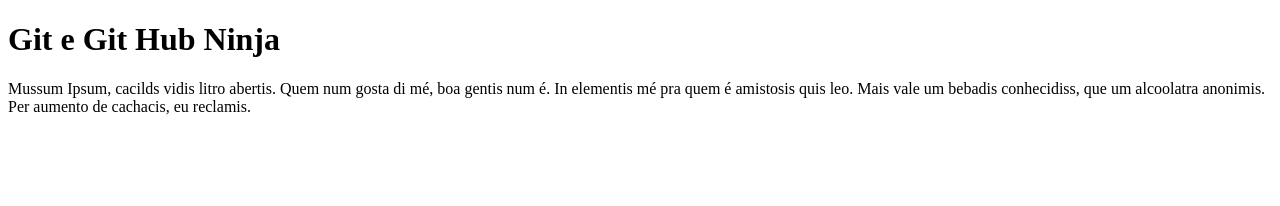
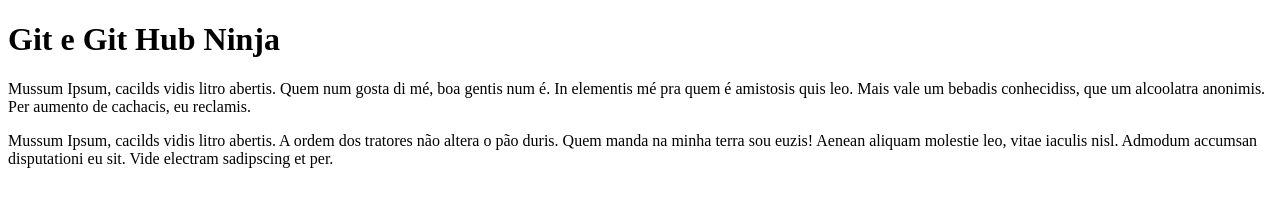
Before and after one commit to mailsonfp/my-project, a website: page index.html in a window 1280 px wide. Drawn offline with Linux system fonts and the light colour scheme.

Commit message:
Testetando a o commit com mensagem e corpo Este é o corpo da mensagem de commit quando é utlizado o git commit sem -m ... porém não faz sentido eu acho

```diff
--- a/index.html
+++ b/index.html
@@ -10,6 +10,9 @@
             <p class="description">
                 Mussum Ipsum, cacilds vidis litro abertis. Quem num gosta di mé, boa gentis num é. In elementis mé pra quem é amistosis quis leo. Mais vale um bebadis conhecidiss, que um alcoolatra anonimis. Per aumento de cachacis, eu reclamis.
             </p>
+            <p>
+                Mussum Ipsum, cacilds vidis litro abertis. A ordem dos tratores não altera o pão duris. Quem manda na minha terra sou euzis! Aenean aliquam molestie leo, vitae iaculis nisl. Admodum accumsan disputationi eu sit. Vide electram sadipscing et per.
+            </p>
         </main>
     </body>
 </html>
```
